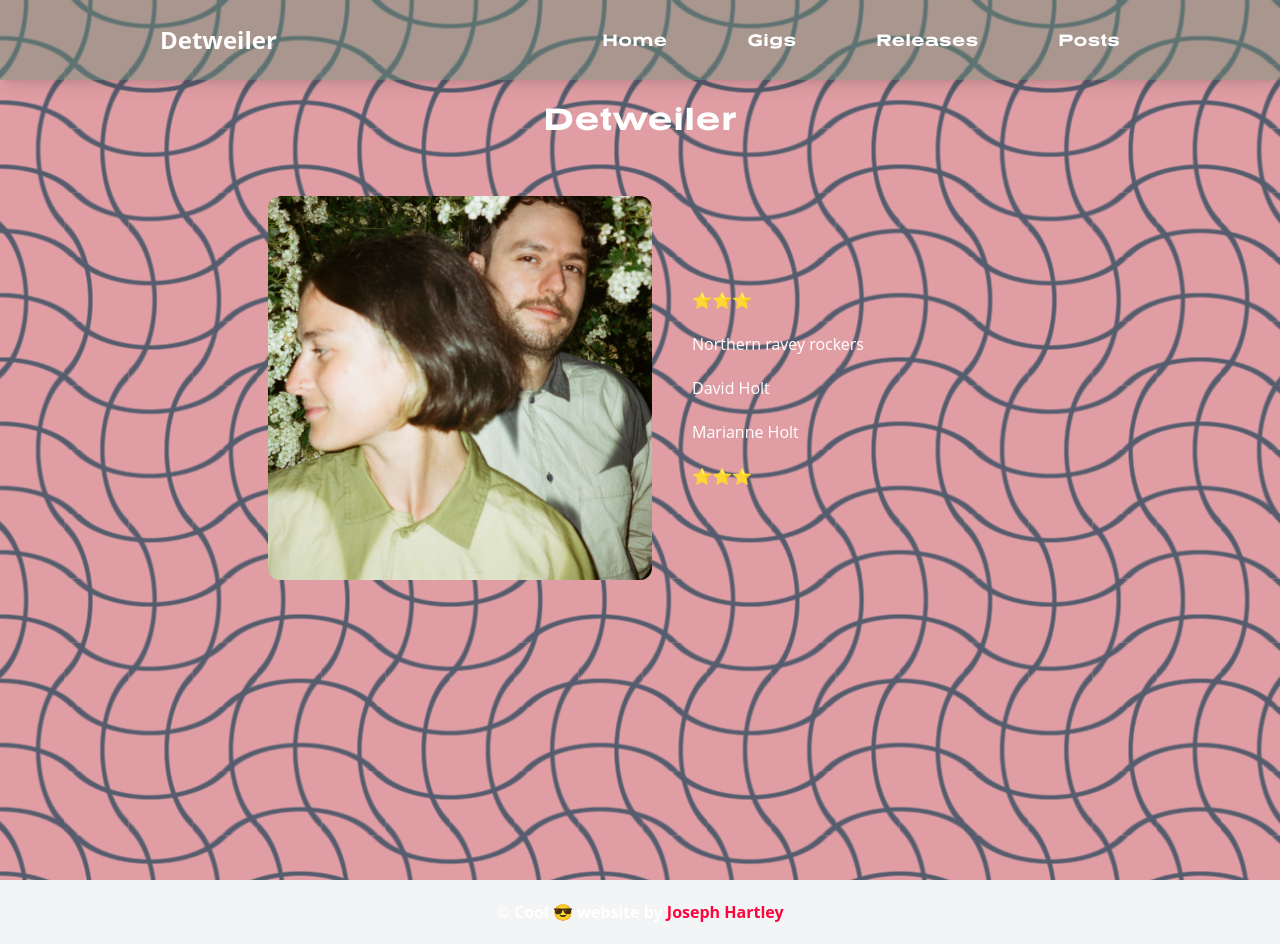
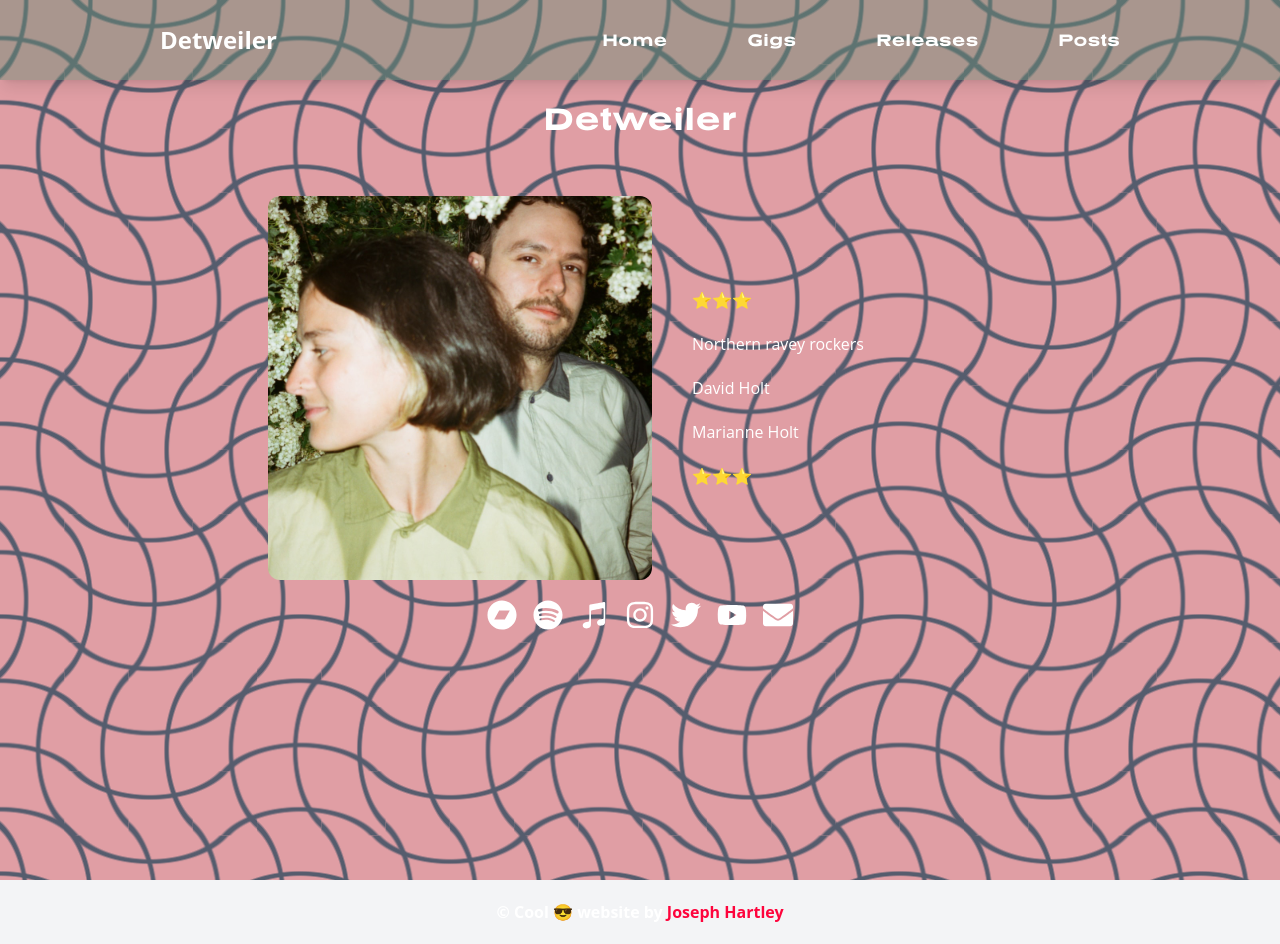
Before and after one commit to JosephHartley/detweiler-react, a React (Create React App) app: page / in a window 1280 px wide. Built offline with nearby package versions, Linux system fonts and the light colour scheme.

Commit message:
adds social icons

```diff
--- a/package.json
+++ b/package.json
@@ -10,6 +10,7 @@
     "@testing-library/user-event": "^13.5.0",
     "react": "^18.2.0",
     "react-dom": "^18.2.0",
+    "react-icons": "^4.11.0",
     "react-router-dom": "^6.16.0",
     "react-scripts": "5.0.1",
     "web-vitals": "^2.1.4"
--- a/src/views/Home.js
+++ b/src/views/Home.js
@@ -1,6 +1,6 @@
 import React from "react";
-
-import bandImage from "../images/detweiler_home.jpeg"
+import { FaInstagram, FaTwitter, FaYoutube, FaBandcamp, FaSpotify, FaItunesNote, FaEnvelope } from "react-icons/fa";
+import bandImage from "../images/detweiler_home.jpeg";
 
 function Home() {
 	return (
@@ -26,6 +26,15 @@ function Home() {
           ⭐⭐⭐
         </div>
       </div>
+      <div className="flex space-x-4 text-3xl text-white justify-center items-center p-5">
+        <a href="https://detweiler.bandcamp.com/"><FaBandcamp /></a>
+        <a href="https://open.spotify.com/artist/2B1Qb8o1l8W0YX6m0ZJG6j"><FaSpotify /></a>
+        <a href="https://music.apple.com/us/artist/detweiler/1550731618"><FaItunesNote /></a>
+        <a href="https://www.instagram.com/detweilerband/"><FaInstagram /></a>
+        <a href="https://twitter.com/detweilerband"><FaTwitter /></a>
+        <a href="https://www.youtube.com/channel/UCJQ5B1Y6qY0xw5x7J4qW0GQ"><FaYoutube /></a>
+        <a href="mailto:band@detweiler.co.uk"><FaEnvelope /></a>
+      </div>
     </section>
 	);
 };
--- a/src/views/Releases.js
+++ b/src/views/Releases.js
@@ -47,7 +47,7 @@ function Releases() {
         {releases &&
           releases.map((release) => (
             <div
-              className="bg-gray-700/100 rounded shadow-lg shadow-red-300/50 p-5 std-border"
+              className="rounded shadow-lg shadow-red-300/50 p-5 std-border"
               key={release.title}
             >
               <div className="flex flex-col items-center">
```
Also changed, not shown: 1 other file (tests, documents, lock files or other folders).
